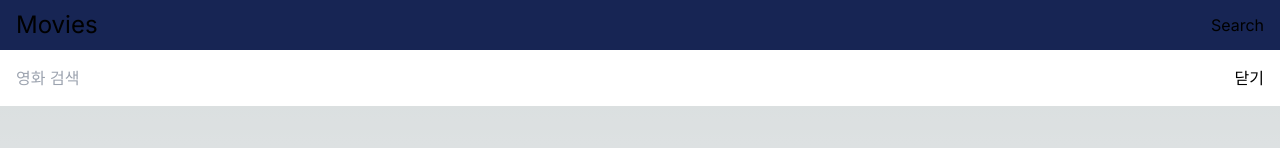
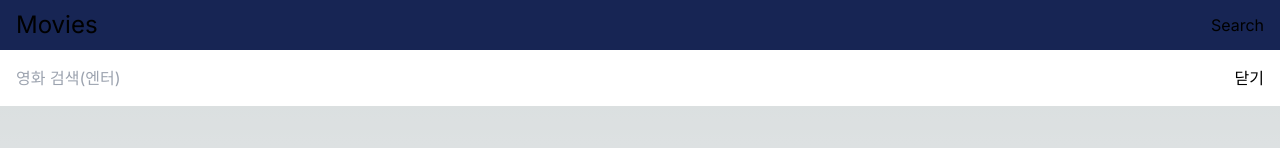
Before and after one commit to khunjeong/MovieList, a Next.js app: page / in a window 1280 px wide. Both pictures are taken after a click on the button "Search". Shown: the top 148 px of the page. Built offline with nearby package versions, Linux system fonts and the light colour scheme; no server answers.

Commit message:
Refactor:  Header Search 수정

```diff
--- a/src/components/Header/Header.tsx
+++ b/src/components/Header/Header.tsx
@@ -17,6 +17,7 @@ export default function Header() {
   const onKeyDownEnter = (e: KeyboardEvent<HTMLInputElement>) => {
     if (e.key == 'Enter' && searchRef.current) {
       router.push(`/search/${searchRef.current.value}`);
+      setIsSearch(false);
     }
   };
 
@@ -33,7 +34,7 @@ export default function Header() {
       </nav>
       {isSearch && (
         <div className="flex justify-between  items-center absolute p-4 gap-4 w-full bg-white text-black">
-          <input className="outline-none	w-11/12" ref={searchRef} placeholder="영화 검색" onKeyDown={onKeyDownEnter} />
+          <input className="outline-none	w-11/12" ref={searchRef} placeholder="영화 검색(엔터)" onKeyDown={onKeyDownEnter} />
           <button onClick={onSearchBtnClick}>닫기</button>
         </div>
       )}
```
